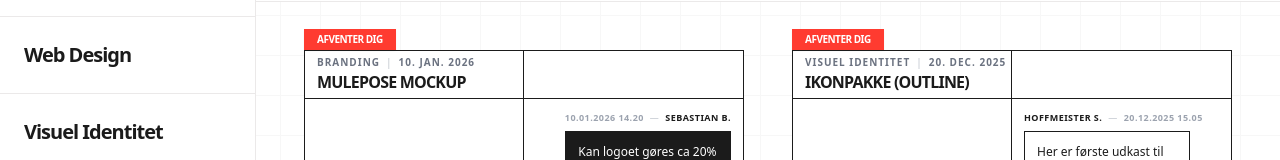
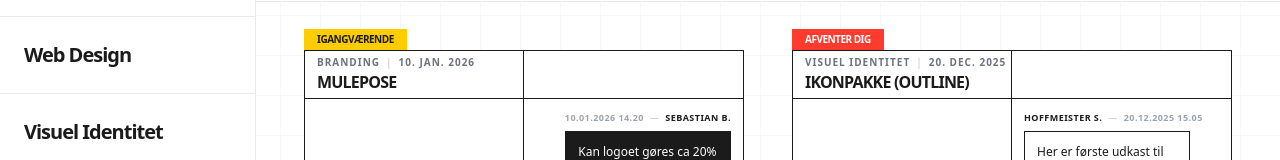
Before and after one commit to AsgerObel/Hoff, a React (Vite) app: page /login in a window 1280 px wide. Shown: the part 265-425 px from the top of the page. Built offline with nearby package versions, Linux system fonts and the light colour scheme.

Commit message:
your message

```diff
--- a/components/Portal.tsx
+++ b/components/Portal.tsx
@@ -19,7 +19,7 @@ const INITIAL_TASKS: ProjectTask[] = [
     id: 't1',
     category: 'Branding',
     title: 'Emballage Design',
-    status: ProjectStatus.PENDING,
+    status: ProjectStatus.IN_PROGRESS,
     imageUrl: 'https://picsum.photos/600/600?random=1', // Placeholder
     createdAt: '2025-10-20T09:00:00',
     lastUpdated: new Date().toISOString(),
@@ -124,8 +124,8 @@ const INITIAL_TASKS: ProjectTask[] = [
   {
     id: 't7',
     category: 'Branding',
-    title: 'Mulepose Mockup',
-    status: ProjectStatus.PENDING,
+    title: 'Mulepose',
+    status: ProjectStatus.IN_PROGRESS,
     imageUrl: 'https://picsum.photos/600/700?random=7',
     createdAt: '2026-01-10T08:30:00',
     lastUpdated: new Date().toISOString(),
```
